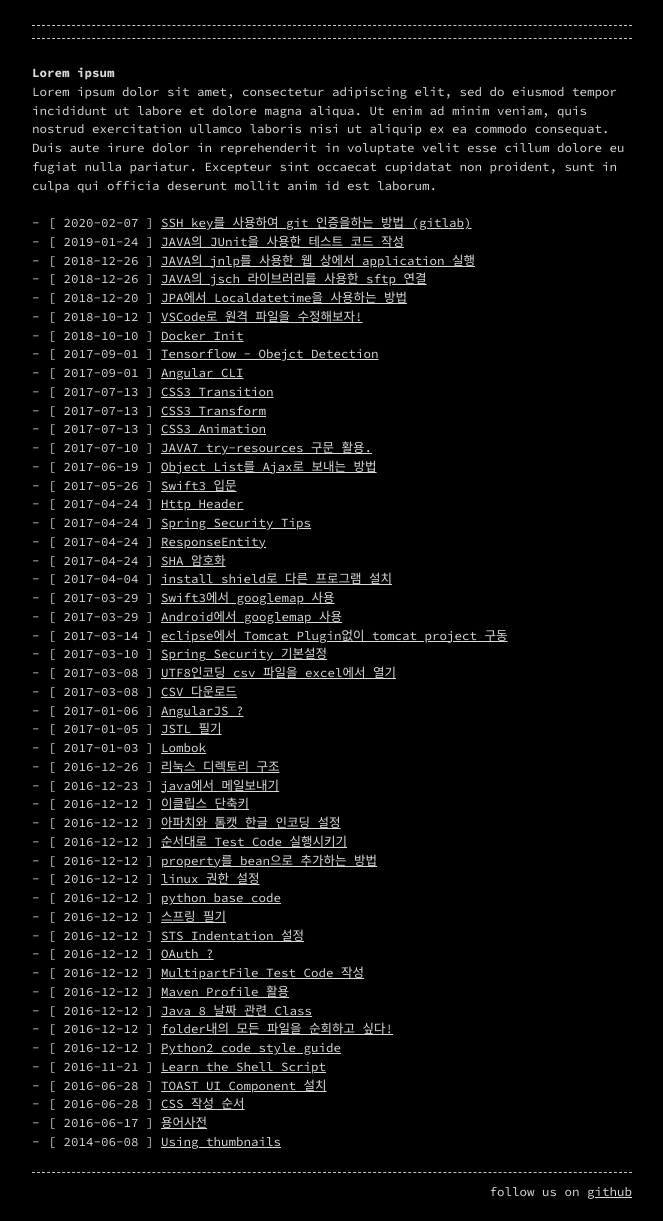
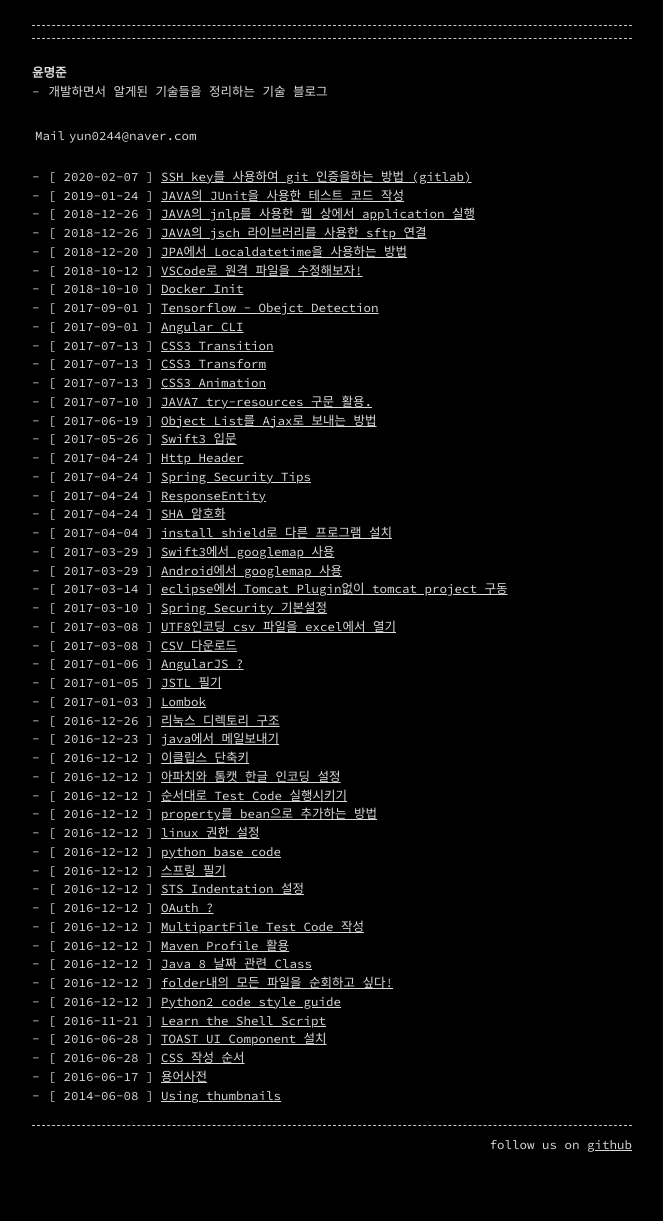
Before and after one commit to MJ-Youn/mj-youn.github.io, a Jekyll site: the page built from index.md, in a window 1280 px wide. Shown: the whole page, without its empty margins (308-971 px from the left). Built offline with Jekyll 4.4.1, drawn with Linux system fonts in a browser that asks for light colours; after the commit the page ends 1175 px from its top, so only the background shows below that.

Commit message:
index 수정

```diff
--- a/index.md
+++ b/index.md
@@ -4,6 +4,11 @@
 permalink: /
 ---
 
-# Lorem ipsum
+# 윤명준
 
-Lorem ipsum dolor sit amet, consectetur adipiscing elit, sed do eiusmod tempor incididunt ut labore et dolore magna aliqua. Ut enim ad minim veniam, quis nostrud exercitation ullamco laboris nisi ut aliquip ex ea commodo consequat. Duis aute irure dolor in reprehenderit in voluptate velit esse cillum dolore eu fugiat nulla pariatur. Excepteur sint occaecat cupidatat non proident, sunt in culpa qui officia deserunt mollit anim id est laborum.
+ - 개발하면서 알게된 기술들을 정리하는 기술 블로그
+
+
+ |||
+ |---|---|
+ |Mail|yun0244@naver.com|
```
